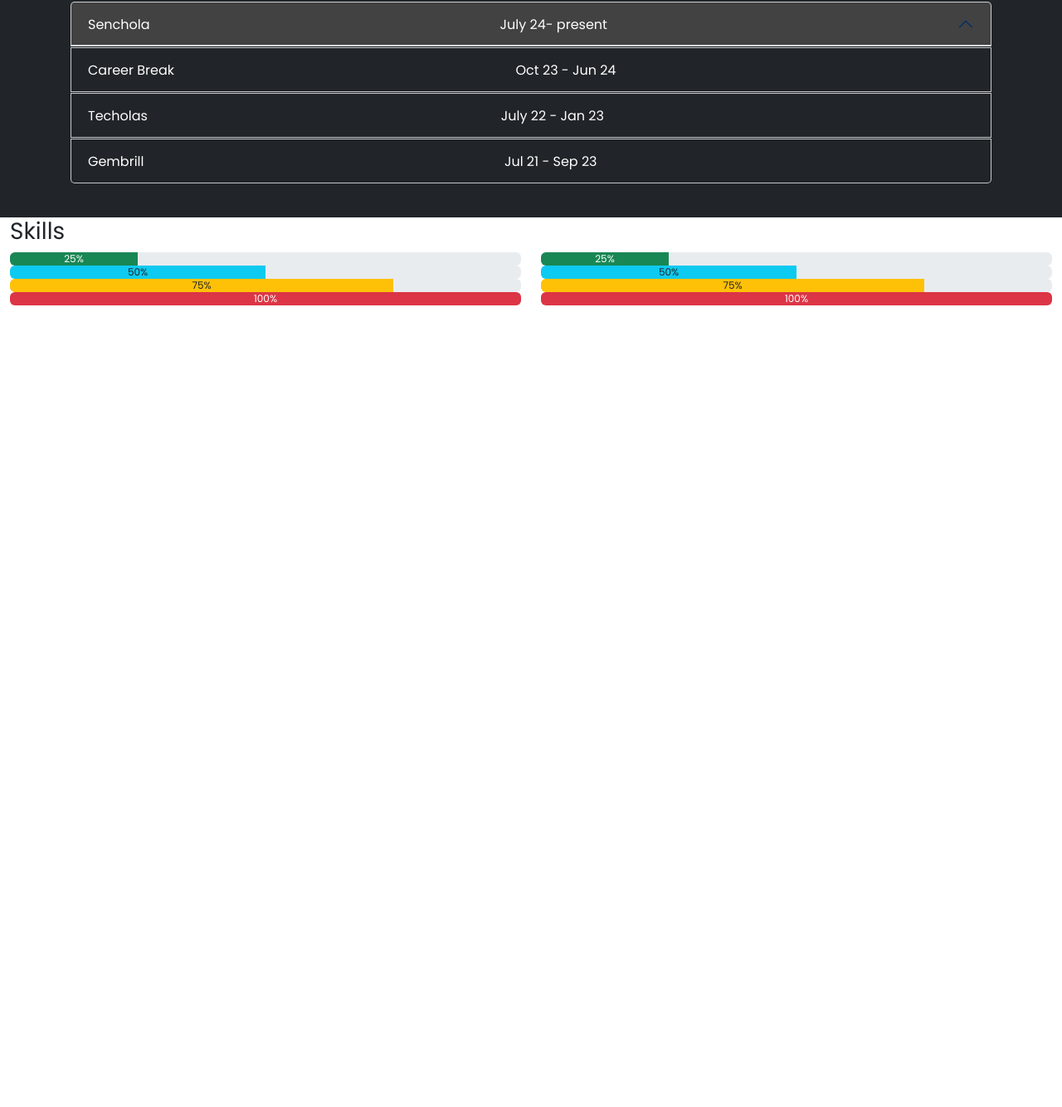
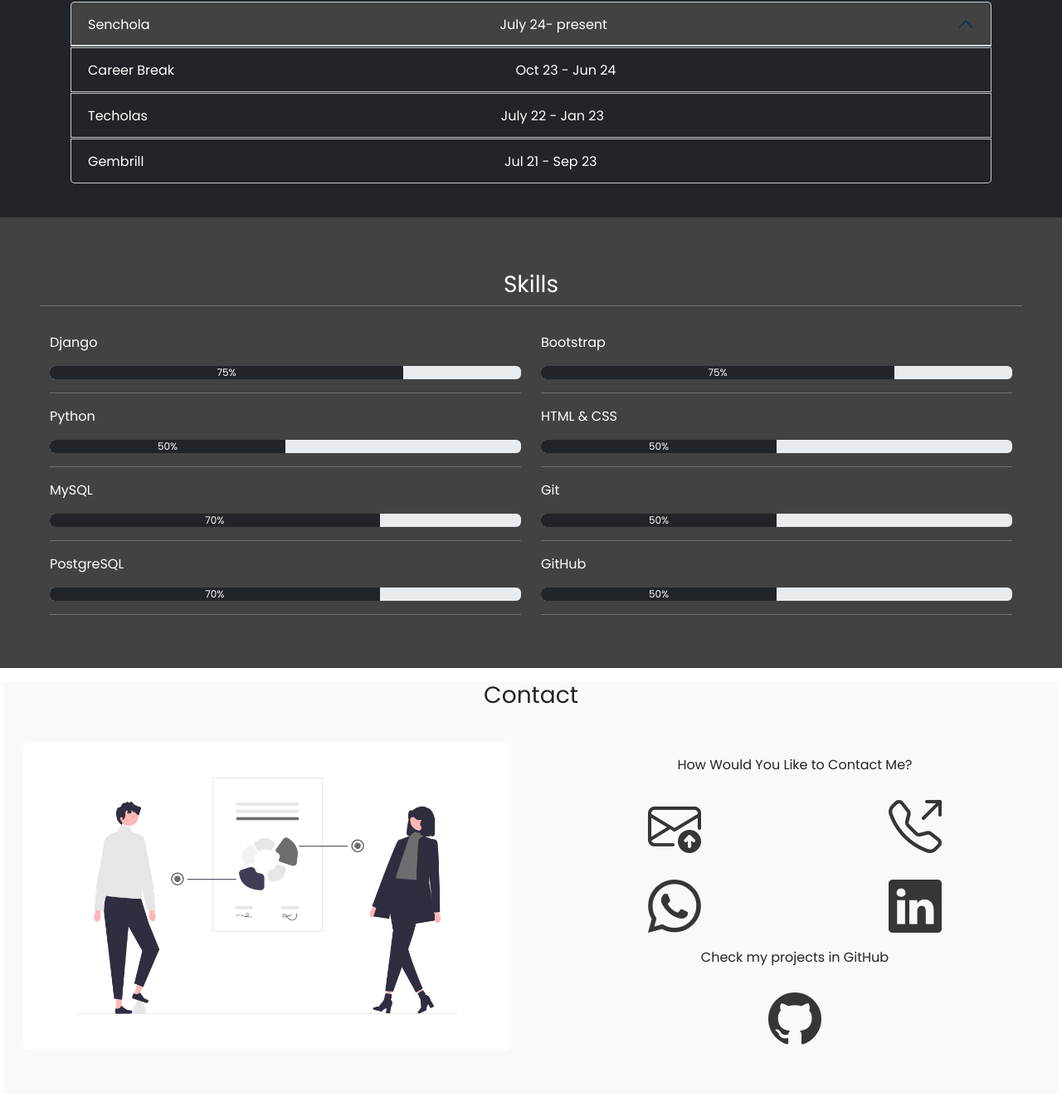
Before and after one commit to Paulson-Charles-DJ/Portfolio, a plain HTML site: page index.html in a window 1280 px wide. Shown: the part 1035-2369 px from the top of the page at 83% size. Before the commit the page ends 1403 px from the top, so only its background shows below. Drawn offline with nearby package versions, Linux system fonts and the light colour scheme.

Commit message:
Finished Skills section and started contact section

```diff
--- a/assets/css/style.css
+++ b/assets/css/style.css
@@ -72,6 +72,19 @@ body{
 }
 
         /* Skills */
-/* .skill-container{
-    background-color: #c5c1c1;
-} */
+.skill-container{
+    background-color: #424243;
+}
+.progress:hover{
+    box-shadow: 2px 2px 10px rgb(219, 237, 244);
+}
+
+        /* Contact */
+.icon{
+    font-size: 4rem;
+    color: rgb(53, 54, 53);
+}
+.circle{
+    border-radius: 50%;
+    color: #0f0faf;
+}
--- a/index.html
+++ b/index.html
@@ -5,6 +5,7 @@
     <meta name="viewport" content="width=device-width, initial-scale=1.0">
     <title>Charles</title>
     <!-- CSS plugins -->
+    <link rel="stylesheet" href="https://cdn.jsdelivr.net/npm/bootstrap-icons@1.11.3/font/bootstrap-icons.min.css">
     <link href="https://fonts.googleapis.com/css2?family=Poppins:wght@400;600&display=swap" rel="stylesheet">
     <link rel="stylesheet" href="https://cdn.jsdelivr.net/npm/bootstrap-icons@1.11.3/font/bootstrap-icons.min.css">
     <link href="https://cdn.jsdelivr.net/npm/bootstrap@5.3.3/dist/css/bootstrap.min.css" rel="stylesheet" integrity="sha384-QWTKZyjpPEjISv5WaRU9OFeRpok6YctnYmDr5pNlyT2bRjXh0JMhjY6hW+ALEwIH" crossorigin="anonymous">
@@ -74,7 +75,7 @@
         <!-- Accordion -->
         <div class="col-12 col-md-12 mt-lg-3 order-3 order-sm-3">
           <h3 class="text-center">My Career Journey</h3>
-            <div class="accordion mt-lg-3 mb-3 px-lg-5" id="accordionExample">
+            <div class="accordion mt-lg-3 mt-sm-3 mb-3 px-lg-5" id="accordionExample">
               <div class="accordion-item bg-dark border-dark">
                 <h2 class="accordion-header bg-dark" >
                   <button class="accordion-button" type="button" data-bs-toggle="collapse" data-bs-target="#collapseOne" aria-expanded="true" aria-controls="collapseOne">
@@ -138,39 +139,106 @@
       </div>
     </div>
     <!-- Skills -->
-    <div class="container-fluid skill-container">
-      <div class="row">
-        <h3>Skills</h3>
-        <div class="col">
-          <div class="progress" role="progressbar" aria-label="Success example" aria-valuenow="25" aria-valuemin="0" aria-valuemax="100">
-            <div class="progress-bar bg-success" style="width: 25%">25%</div>
+    <div class="container-fluid skill-container text-white">
+      <div class="row p-lg-5">
+        <h3 class="text-center mt-3">Skills</h3><hr>
+        <div class="col-12 col-md-6 mt-3">
+          <div class="mb-3">
+            <p>Django</p>
+            <div class="progress">
+              <div class="progress-bar bg-dark" role="progressbar" style="width: 75%;">75%</div>
             </div>
-          <div class="progress" role="progressbar" aria-label="Info example" aria-valuenow="50" aria-valuemin="0" aria-valuemax="100">
-            <div class="progress-bar bg-info text-dark" style="width: 50%">50%</div>
+          </div><hr>
+          <div class="mb-3">
+            <p>Python</p>
+            <div class="progress">
+              <div class="progress-bar bg-dark" role="progressbar" style="width: 50%;">50%</div>
             </div>
-          <div class="progress" role="progressbar" aria-label="Warning example" aria-valuenow="75" aria-valuemin="0" aria-valuemax="100">
-            <div class="progress-bar bg-warning text-dark" style="width: 75%">75%</div>
+          </div><hr>
+          <div class="mb-3">
+            <p>MySQL</p>
+            <div class="progress">
+              <div class="progress-bar bg-dark" role="progressbar" style="width: 70%;">70%</div>
             </div>
-          <div class="progress" role="progressbar" aria-label="Danger example" aria-valuenow="100" aria-valuemin="0" aria-valuemax="100">
-            <div class="progress-bar bg-danger" style="width: 100%">100%</div>
+          </div><hr>
+          <div class="mb-3">
+            <p>PostgreSQL</p>
+            <div class="progress">
+              <div class="progress-bar bg-dark" role="progressbar" style="width: 70%;">70%</div>
             </div>
+          </div><hr>
         </div>
-        <div class="col">
-          <div class="progress" role="progressbar" aria-label="Success example" aria-valuenow="25" aria-valuemin="0" aria-valuemax="100">
-            <div class="progress-bar bg-success" style="width: 25%">25%</div>
+        <div class="col-12 col-md-6 mt-md-3">
+          <div class="mb-3">
+            <p>Bootstrap</p>
+            <div class="progress">
+              <div class="progress-bar bg-dark" role="progressbar" style="width: 75%;">75%</div>
             </div>
-          <div class="progress" role="progressbar" aria-label="Info example" aria-valuenow="50" aria-valuemin="0" aria-valuemax="100">
-            <div class="progress-bar bg-info text-dark" style="width: 50%">50%</div>
+          </div><hr>
+          <div class="mb-3">
+            <p>HTML & CSS</p>
+            <div class="progress">
+              <div class="progress-bar bg-dark" role="progressbar" style="width: 50%;">50%</div>
             </div>
-          <div class="progress" role="progressbar" aria-label="Warning example" aria-valuenow="75" aria-valuemin="0" aria-valuemax="100">
-            <div class="progress-bar bg-warning text-dark" style="width: 75%">75%</div>
+          </div><hr>
+          <div class="mb-3">
+            <p>Git</p>
+            <div class="progress">
+              <div class="progress-bar bg-dark" role="progressbar" style="width: 50%;">50%</div>
             </div>
-          <div class="progress" role="progressbar" aria-label="Danger example" aria-valuenow="100" aria-valuemin="0" aria-valuemax="100">
-            <div class="progress-bar bg-danger" style="width: 100%">100%</div>
+          </div><hr>
+          <div class="mb-3">
+            <p>GitHub</p>
+            <div class="progress">
+              <div class="progress-bar bg-dark" role="progressbar" style="width: 50%;">50%</div>
+            </div>
+          </div><hr>
         </div>
       </div>
     </div>
+    <!-- Contact -->
+    <div class="container-fluid p-3 text-dark text-center">
+      <div class="row contact bg-light">
+        <h3 class="text-center mb-3">Contact</h3>
+        <!-- Icons -->
+        <div class="col-12 col-md-6 p-4 order-2 order-sm-2">
+          <div class="row bg-light p-3 rounded">
+            <p class="text-dark">How Would You Like to Contact Me?</p>
+            <div class="col-6 circle">
+              <a href="mailto:djpaulsoncharles@gmail.com" target="_blank">
+                <i class="bi bi-envelope-arrow-up icon"></i>
+              </a>
             </div>
+            <div class="col-6 circle">
+              <a href="tel:7397056598" target="_blank">
+                <i class="bi bi-telephone-outbound icon"></i>
+              </a>
+            </div>
+            <div class="col-6 circle">
+              <a href="https://wa.me/918606624407?text=Hello,%20I%20am%20Paulson.%20I%20am%20interested%20in%20discussing%20a%20Django%20developer%20position." target="_blank">
+                <i class="bi bi-whatsapp icon"></i>
+              </a>
+            </div>
+            <div class="col-6 circle">
+              <a href="https://www.linkedin.com/in/paulson-charles-d-j/" target="_blank">
+                <i class="bi bi-linkedin icon"></i>
+              </a>
+            </div>
+            <div class="col-12">
+              <p>Check my projects in GitHub</p>
+              <a href="https://www.linkedin.com/in/paulson-charles-d-j/" target="_blank">
+                <i class="bi bi-github icon"></i>
+              </a>
+            </div>
+          </div>
+        </div>
+        <div class="col-12 col-md-6 p-4 order-1 order-sm-1">
+          <img src="./assets/images/undraw_term_sheet_re_ju7s.png" class="img-fluid rounded" srcset="">
+        </div>
+      </div>
+    </div>
+    <!-- Footer -->
+    <footer></footer>
     <!-- JS plugins-->
     <script src="https://cdn.jsdelivr.net/npm/@popperjs/core@2.11.8/dist/umd/popper.min.js" integrity="sha384-I7E8VVD/ismYTF4hNIPjVp/Zjvgyol6VFvRkX/vR+Vc4jQkC+hVqc2pM8ODewa9r" crossorigin="anonymous"></script>
     <script src="https://cdn.jsdelivr.net/npm/bootstrap@5.3.3/dist/js/bootstrap.min.js" integrity="sha384-0pUGZvbkm6XF6gxjEnlmuGrJXVbNuzT9qBBavbLwCsOGabYfZo0T0to5eqruptLy" crossorigin="anonymous"></script>
```
Also changed, not shown: assets/images/pexels-danbuilds-633409.jpg (deleted), assets/images/undraw_term_sheet_re_ju7s.png (added). Lines whose indentation alone changed are shown as unchanged.
